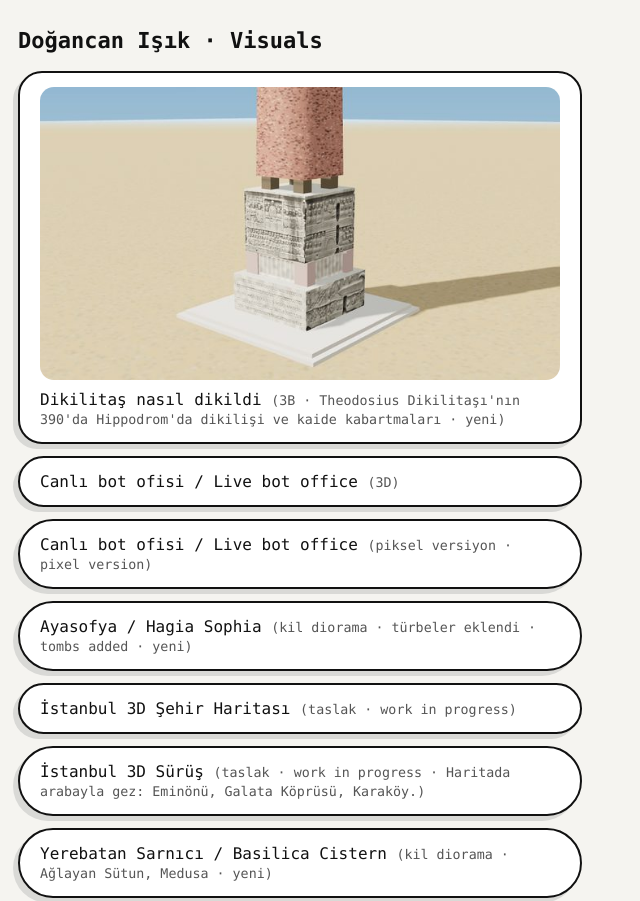
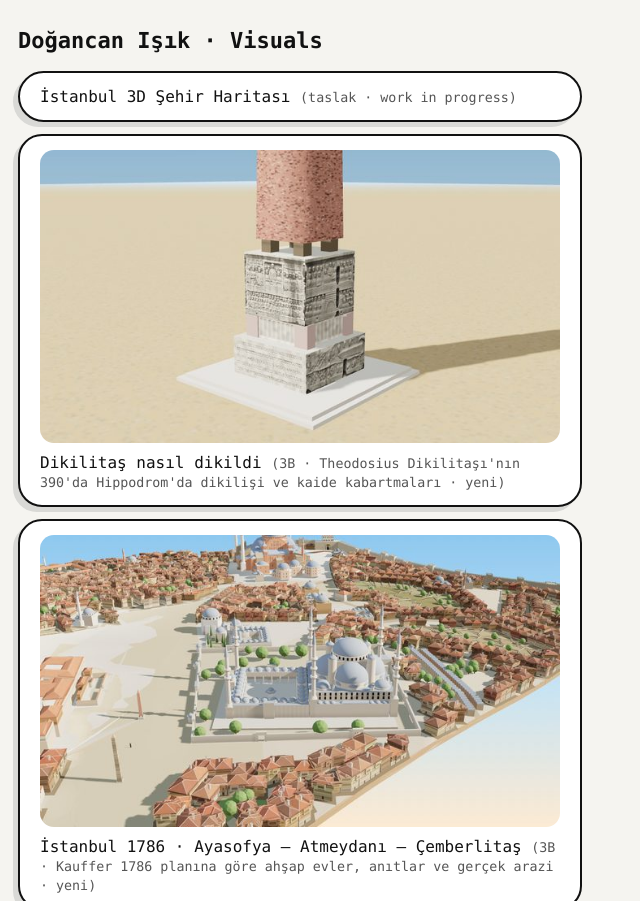
Before and after one commit to dogancansk-cloud/visuals, a plain HTML site: page index.html in a window 1280 px wide. Shown: the top 901 px of the page, without its empty margins (0-640 px from the left). Drawn offline with Linux system fonts and the light colour scheme.

Commit message:
Homepage: remove live bot office links, reorder

```diff
--- a/index.html
+++ b/index.html
@@ -1,14 +1,12 @@
 <!doctype html><html lang="tr"><head><meta charset="utf-8"><meta name="viewport" content="width=device-width,initial-scale=1"><title>Doğancan Işık · Visuals</title>
 <style>body{background:#F5F4F0;font-family:ui-monospace,Menlo,monospace;margin:0;padding:28px 18px;color:#111}h1{font-size:22px;margin:0 0 18px}a{display:block;background:#fff;border:2.5px solid #111;border-radius:999px;padding:14px 20px;margin:12px 0;color:#111;text-decoration:none;box-shadow:-5px 5px 0 #D9D9D6;max-width:520px}small{color:#555}footer{max-width:520px;margin:30px 0 0;padding-top:14px;border-top:1.5px solid #D9D9D6;font-size:12px;line-height:1.5;color:#555;overflow-wrap:anywhere}footer h2{font-size:13px;margin:0 0 6px;color:#111}footer p{margin:0 0 6px}</style></head><body>
 <h1>Doğancan Işık · Visuals</h1>
+<a href="istanbul3d/">İstanbul 3D Şehir Haritası <small>(taslak · work in progress)</small></a>
 <a href="dikilitas_3d.html" style="border-radius:24px"><img src="dikilitas_3d_thumb.jpg" alt="Theodosius Dikilitaşı 3B model: kabartmalı kaide ve dikilitaş" width="640" height="360" loading="lazy" style="display:block;width:100%;height:auto;border-radius:14px;margin:0 0 10px">Dikilitaş nasıl dikildi <small>(3B · Theodosius Dikilitaşı'nın 390'da Hippodrom'da dikilişi ve kaide kabartmaları · yeni)</small></a>
-<a href="bot_office.html">Canlı bot ofisi / Live bot office <small>(3D)</small></a>
-<a href="bot_office_pixel.html">Canlı bot ofisi / Live bot office <small>(piksel versiyon · pixel version)</small></a>
+<a href="istanbul_1786_3d.html" style="border-radius:24px"><img src="istanbul_1786_3d_thumb.jpg" alt="İstanbul 1786 3B model: Sultan Ahmed, Atmeydanı ve Ayasofya" width="640" height="360" loading="lazy" style="display:block;width:100%;height:auto;border-radius:14px;margin:0 0 10px">İstanbul 1786 · Ayasofya – Atmeydanı – Çemberlitaş <small>(3B · Kauffer 1786 planına göre ahşap evler, anıtlar ve gerçek arazi · yeni)</small></a>
 <a href="hagia_sophia.html">Ayasofya / Hagia Sophia <small>(kil diorama · türbeler eklendi · tombs added · yeni)</small></a>
-<a href="istanbul3d/">İstanbul 3D Şehir Haritası <small>(taslak · work in progress)</small></a>
+<a href="basilica_cistern_3d.html">Yerebatan Sarnıcı / Basilica Cistern <small>(kil diorama · Ağlayan Sütun, Medusa · yeni)</small></a>
 <a href="istanbul3d-drive/">İstanbul 3D Sürüş <small>(taslak · work in progress · Haritada arabayla gez: Eminönü, Galata Köprüsü, Karaköy.)</small></a>
-<a href="basilica_cistern_3d.html">Yerebatan Sarnıcı / Basilica Cistern <small>(kil diorama · Ağlayan Sütun, Medusa · yeni)</small></a>
-<a href="istanbul_1786_3d.html" style="border-radius:24px"><img src="istanbul_1786_3d_thumb.jpg" alt="İstanbul 1786 3B model: Sultan Ahmed, Atmeydanı ve Ayasofya" width="640" height="360" loading="lazy" style="display:block;width:100%;height:auto;border-radius:14px;margin:0 0 10px">İstanbul 1786 · Ayasofya – Atmeydanı – Çemberlitaş <small>(3B · Kauffer 1786 planına göre ahşap evler, anıtlar ve gerçek arazi · yeni)</small></a>
 <a href="todaiji_daibutsu_casting_3d.html">Tōdai-ji Daibutsu <small>(3D · kaynaklar güncellendi · sources updated)</small></a>
 <a href="todaiji_daibutsu_casting.html">Tōdai-ji Daibutsu <small>(2D · kaynaklar güncellendi · sources updated)</small></a>
 <footer><h2>Lisans ve krediler · Licence &amp; credits</h2><p>Görseller, sahneler ve metinler · Visuals, scenes and text: © 2026 dogancansk-cloud. Tüm hakları saklıdır · All rights reserved.</p><p>Bu sayfa yalnızca cihazın kendi yazı tiplerini kullanır; üçüncü taraf kütüphane veya yazı tipi yoktur · This page uses system fonts only; no third-party libraries or fonts.</p></footer>
```
